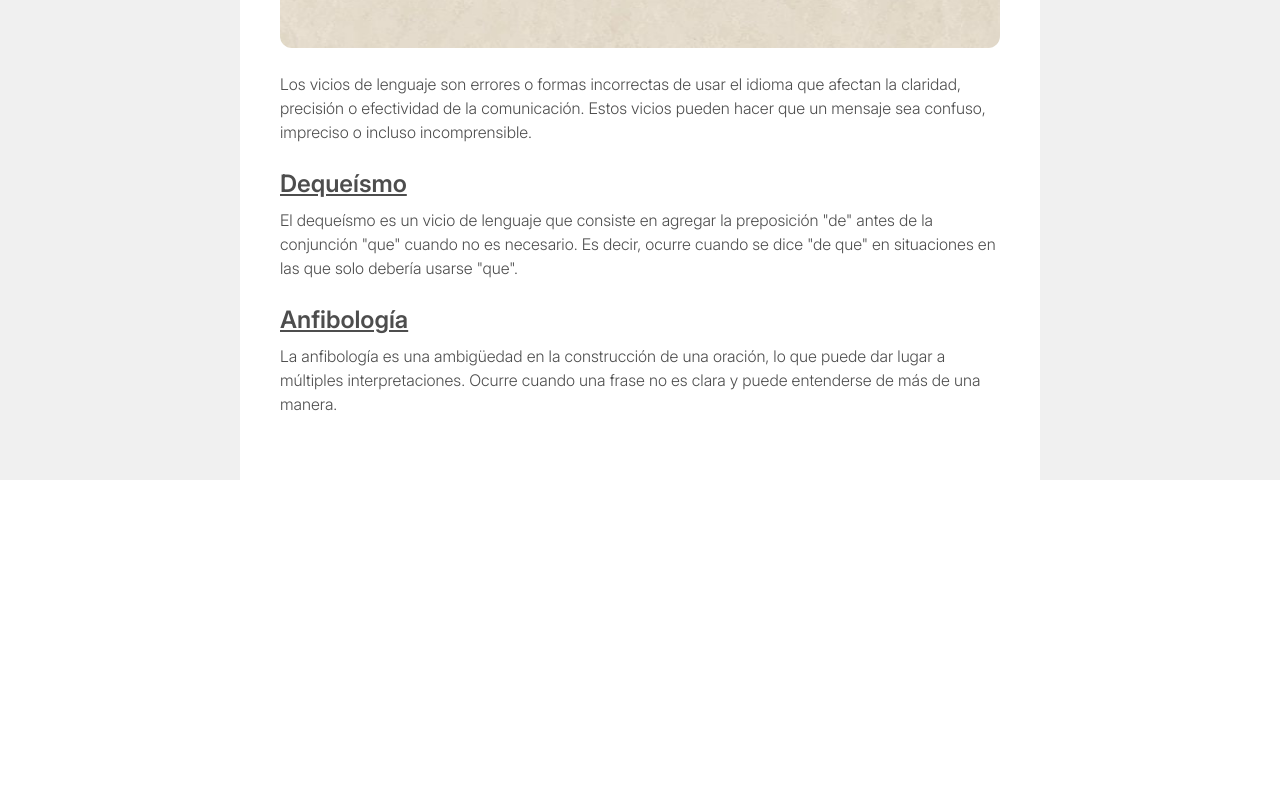
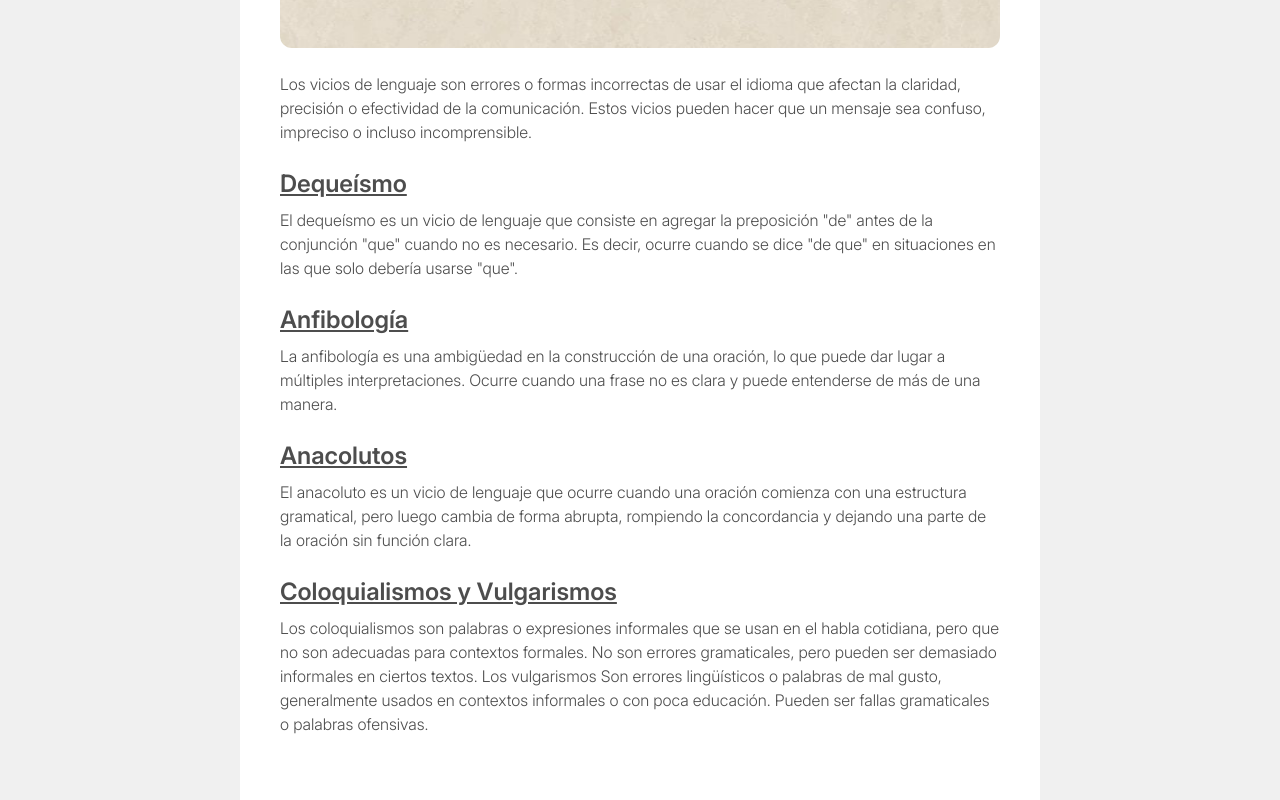
Before and after one commit to rruiz204/blog-prototype, a React (Vite) app: page /articles/language-vices in a window 1280 px wide. Shown: the part 652-1452 px from the top of the page. Before the commit the page ends 1132 px from the top, so only its background shows below. Built offline with nearby package versions, Linux system fonts and the light colour scheme.

Commit message:
feat: rename and add anacolutos and coloquialismos in language vices article

```diff
--- a/src/articles/LanguageVices.tsx
+++ b/src/articles/LanguageVices.tsx
@@ -1,7 +1,7 @@
 import { JSX } from "react";
 import { LanguageVicesData } from "./data/ArticleData";
 import { ArticleLayout } from "@components/layouts/ArticleLayout";
-import { LnaguageViceItem } from "@components/common/organisms/LanguageViceItem";
+import { LanguageViceItem } from "@components/common/organisms/LanguageViceItem";
 
 export const LanguageVices = (): JSX.Element => {
   return (
@@ -18,23 +18,31 @@ export const LanguageVices = (): JSX.Element => {
         </p>
 
         <div className="mt-6 flex flex-col gap-6">
-          <LnaguageViceItem
+          <LanguageViceItem
             name="Dequeísmo"
             description='El dequeísmo es un vicio de lenguaje que consiste en agregar la preposición
             "de" antes de la conjunción "que" cuando no es necesario. Es decir, ocurre cuando se
             dice "de que" en situaciones en las que solo debería usarse "que".'/>
 
-          <LnaguageViceItem
+          <LanguageViceItem
             name="Anfibología"
             description='La anfibología es una ambigüedad en la construcción de una oración,
             lo que puede dar lugar a múltiples interpretaciones. Ocurre cuando una frase no es
             clara y puede entenderse de más de una manera.'/>
 
-          {/* <LnaguageViceItem
+          <LanguageViceItem
             name="Anacolutos"
-            description='La anfibología es una ambigüedad en la construcción de una oración,
-            lo que puede dar lugar a múltiples interpretaciones. Ocurre cuando una frase no es
-            clara y puede entenderse de más de una manera.'/> */}
+            description='El anacoluto es un vicio de lenguaje que ocurre cuando una oración
+            comienza con una estructura gramatical, pero luego cambia de forma abrupta, rompiendo
+            la concordancia y dejando una parte de la oración sin función clara.'/>
+
+          <LanguageViceItem
+            name="Coloquialismos y Vulgarismos"
+            description='Los coloquialismos son palabras o expresiones informales que se usan en el
+            habla cotidiana, pero que no son adecuadas para contextos formales. No son errores gramaticales,
+            pero pueden ser demasiado informales en ciertos textos.
+            Los vulgarismos Son errores lingüísticos o palabras de mal gusto, generalmente usados en contextos
+            informales o con poca educación. Pueden ser fallas gramaticales o palabras ofensivas.'/>
         </div>
       </div>
     </ArticleLayout>
--- a/src/components/common/organisms/LanguageViceItem.tsx
+++ b/src/components/common/organisms/LanguageViceItem.tsx
@@ -4,7 +4,7 @@ interface Props {
   description: string;
 }
 
-export const LnaguageViceItem = ({ name, description }: Props) => {
+export const LanguageViceItem = ({ name, description }: Props) => {
   return (
     <div>
       <div>
```
